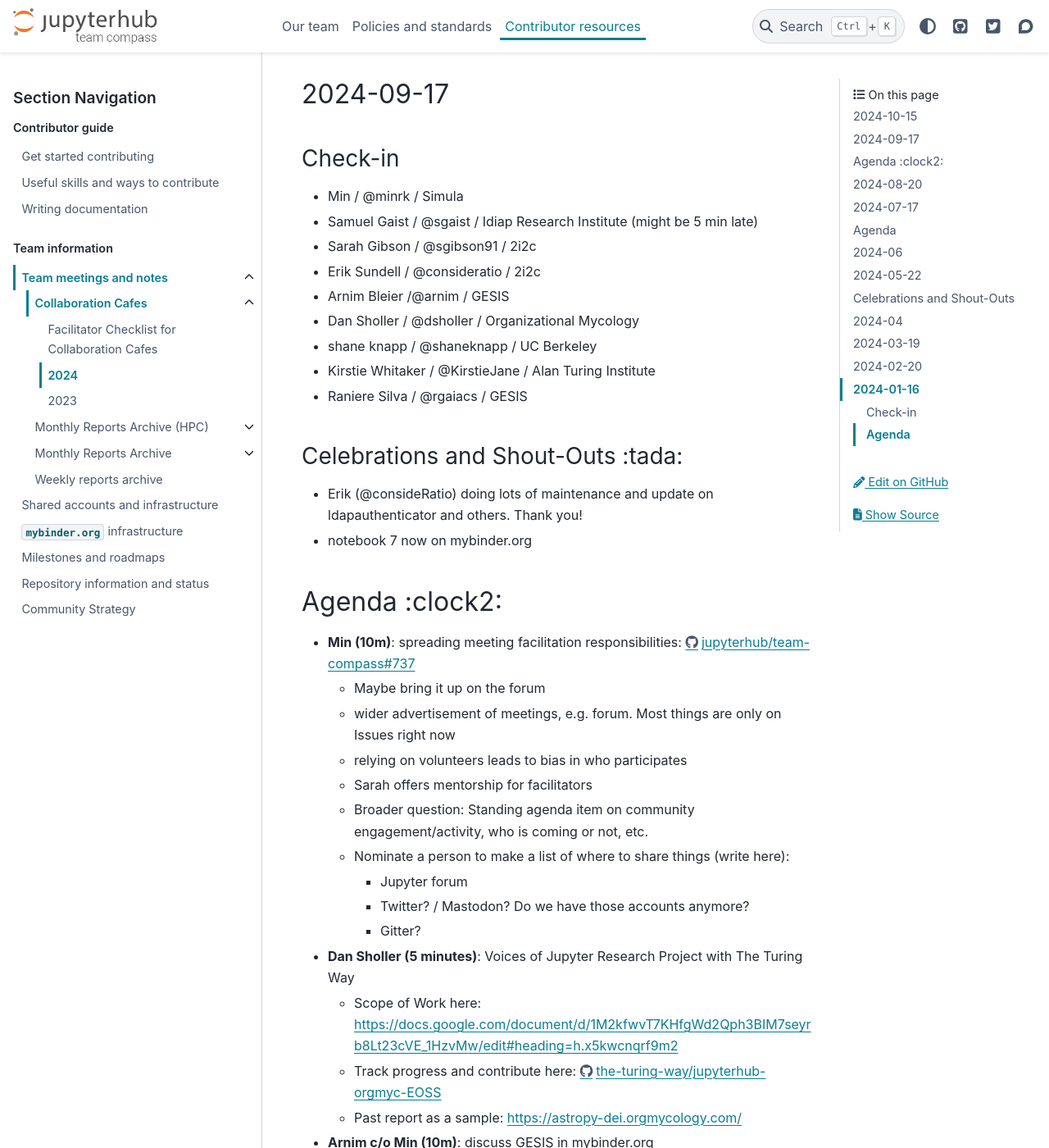
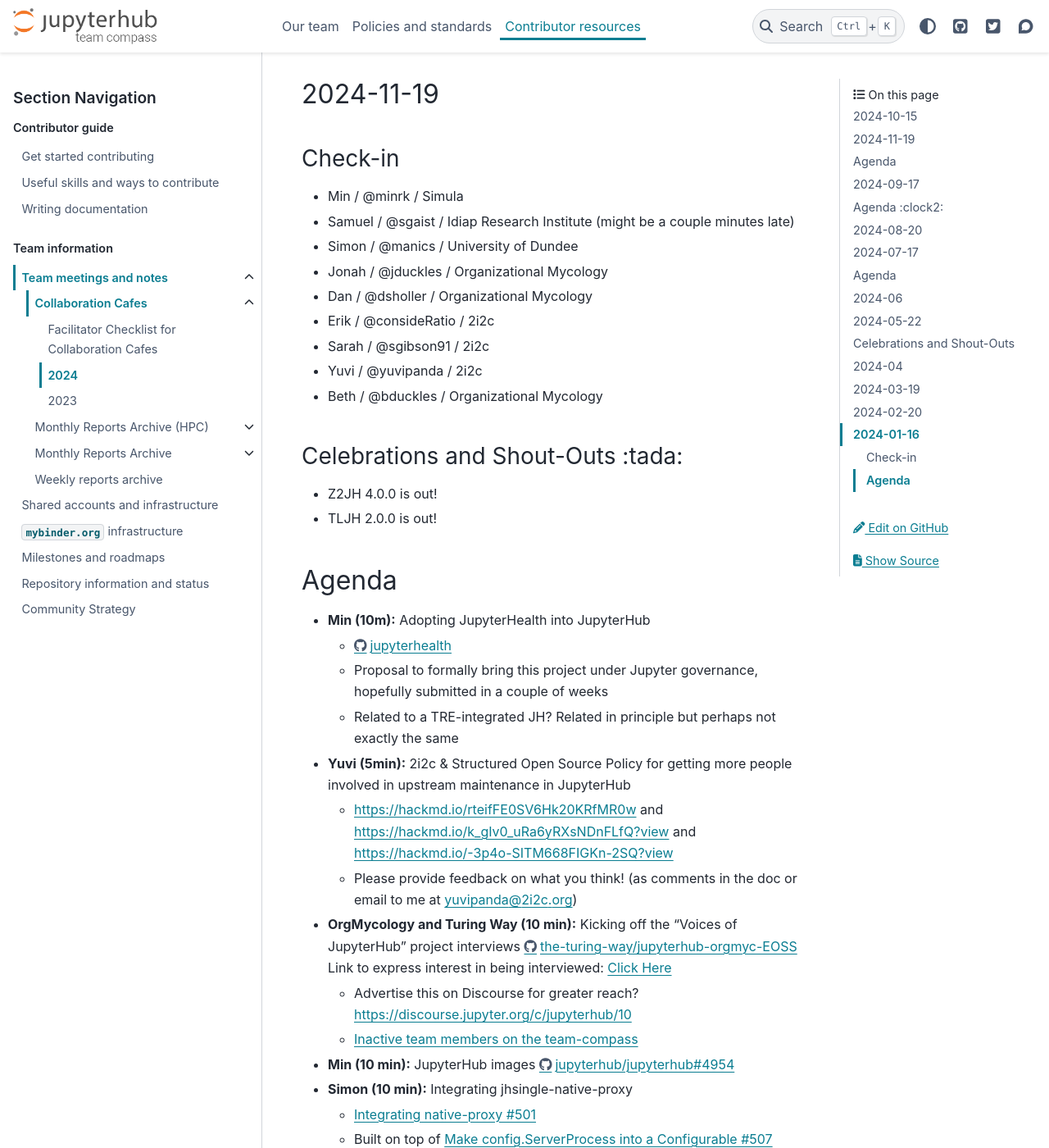
Before and after one commit to jupyterhub/team-compass, a Sphinx documentation site: the page built from docs/meetings/collab-cafe/2024.md, in a window 1280 px wide and 1400 px high, scrolled down 310 px. Shown: the whole window at 82% size. Built offline with Sphinx 7.4.7 and the PyData theme 0.15.4, drawn with Linux system fonts in a browser that asks for light colours; the version number could not be read and is left out; some of the changed text lies outside the part shown.

Commit message:
Add Nov 2024 collab cafe notes to archive

```diff
--- a/docs/meetings/collab-cafe/2024.md
+++ b/docs/meetings/collab-cafe/2024.md
@@ -3,6 +3,44 @@
 ## 2024-10-15
 
 No meeting due to lack of attendees.
+
+## 2024-11-19
+
+### Check-in
+
+- Min / @minrk / Simula
+- Samuel / @sgaist / Idiap Research Institute (might be a couple minutes late)
+- Simon / @manics / University of Dundee
+- Jonah / @jduckles / Organizational Mycology
+- Dan / @dsholler / Organizational Mycology
+- Erik / @consideRatio / 2i2c
+- Sarah / @sgibson91 / 2i2c
+- Yuvi / @yuvipanda / 2i2c
+- Beth / @bduckles / Organizational Mycology
+
+### Celebrations and Shout-Outs :tada:
+
+- Z2JH 4.0.0 is out!
+- TLJH 2.0.0 is out!
+
+## Agenda
+
+- **Min (10m):** Adopting JupyterHealth into JupyterHub
+  - <https://github.com/jupyterhealth>
+  - Proposal to formally bring this project under Jupyter governance, hopefully submitted in a couple of weeks
+  - Related to a TRE-integrated JH? Related in principle but perhaps not exactly the same
+- **Yuvi (5min):** 2i2c & Structured Open Source Policy for getting more people involved in upstream maintenance in JupyterHub
+  - <https://hackmd.io/rteifFE0SV6Hk20KRfMR0w> and <https://hackmd.io/k_gIv0_uRa6yRXsNDnFLfQ?view> and <https://hackmd.io/-3p4o-SITM668FIGKn-2SQ?view>
+  - Please provide feedback on what you think! (as comments in the doc or email to me at yuvipanda@2i2c.org)
+- **OrgMycology and Turing Way (10 min):** Kicking off the "Voices of JupyterHub" project interviews <https://github.com/the-turing-way/jupyterhub-orgmyc-EOSS> Link to express interest in being interviewed: [Click Here](https://docs.google.com/forms/d/e/1FAIpQLSfQ7cpwtDOPd2paYkU4gy60hwxXUxw-Nk1xa7Qu_MrBTfZeNA/viewform?usp=sf_link)
+  - Advertise this on Discourse for greater reach? <https://discourse.jupyter.org/c/jupyterhub/10>
+  - [Inactive team members on the team-compass](https://jupyterhub-team-compass.readthedocs.io/en/latest/team/index.html#inactive-team-members)
+- **Min (10 min):** JupyterHub images <https://github.com/jupyterhub/jupyterhub/issues/4954>
+- **Simon (10 min):** Integrating  jhsingle-native-proxy
+  - [Integrating native-proxy #501](https://github.com/jupyterhub/jupyter-server-proxy/pull/501)
+  - Built on top of [Make config.ServerProcess into a Configurable #507](https://github.com/jupyterhub/jupyter-server-proxy/pull/507)
+- **Simon (10 min):** JupyterHub TREs
+  - Partly related to <https://github.com/lsc-sde/lsc-sde/discussions/55>
 
 ## 2024-09-17
 
```
